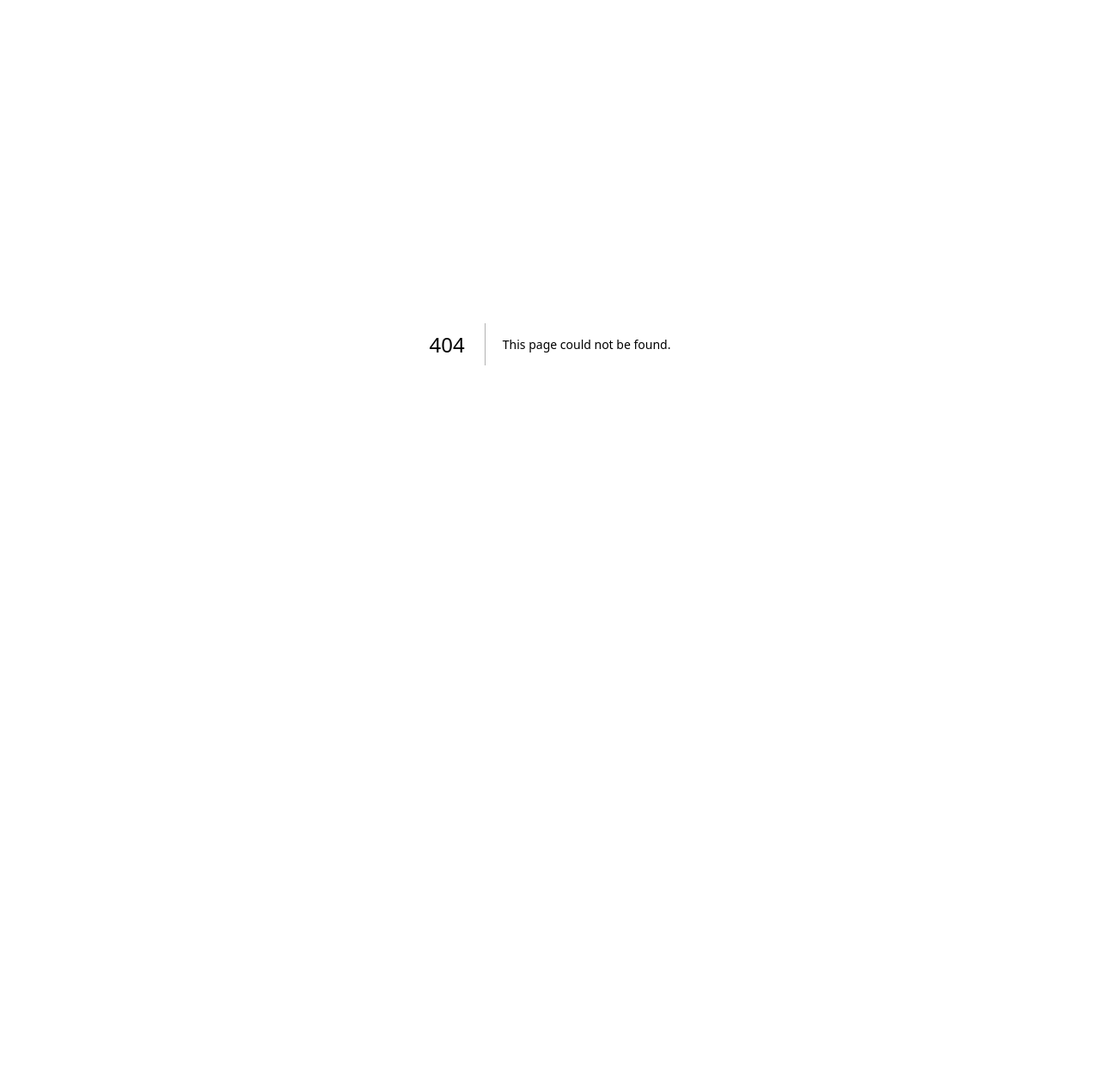
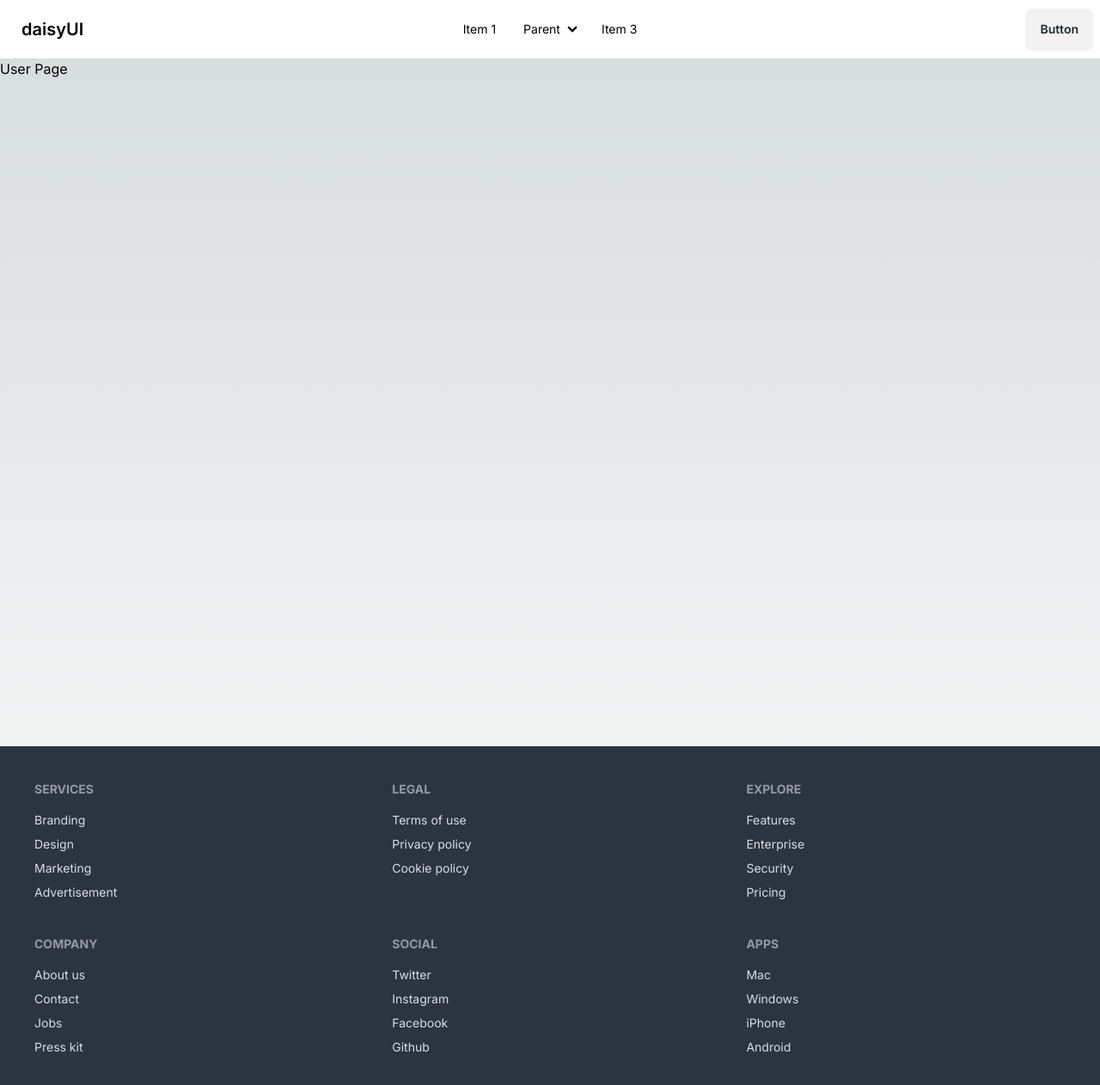
Before and after one commit to Tufahel/first-next-js-app, a Next.js app in the folder my-app/: page /dashboard/user in a window 1280 px wide. Before the commit this address had no page. Shown: the top 1262 px of the page at 86% size. Before the commit the page ends 800 px from the top, so only its background shows below. Built offline with nearby package versions, Linux system fonts and the light colour scheme.

Commit message:
group routing with different layout

```diff
--- /dev/null
+++ b/my-app/src/app/(withlayout)/dashboard/admin/page.js
@@ -0,0 +1,9 @@
+const AdminPage = () => {
+    return (
+        <div>
+            <h1>Admin Page</h1>
+        </div>
+    );
+};
+
+export default AdminPage;
--- /dev/null
+++ b/my-app/src/app/(withlayout)/dashboard/layout.js
@@ -0,0 +1,12 @@
+import Footer from "@/components/Shared/Footer";
+
+const DashboardLayout = ({children}) => {
+    return (
+        <div>
+            <div className="min-h-screen">{children}</div>
+            <Footer />
+        </div>
+    );
+};
+
+export default DashboardLayout;
--- /dev/null
+++ b/my-app/src/app/(withlayout)/dashboard/user/page.js
@@ -0,0 +1,9 @@
+const UserPage = () => {
+    return (
+        <div>
+            <h1>User Page</h1>
+        </div>
+    );
+};
+
+export default UserPage;
--- a/my-app/src/app/layout.js
+++ b/my-app/src/app/layout.js
@@ -1,5 +1,6 @@
 import { Inter } from "next/font/google";
 import "./globals.css";
+import Navbar from "@/components/Shared/Navbar";
 
 const inter = Inter({ subsets: ["latin"] });
 
@@ -11,7 +12,7 @@ export const metadata = {
 export default function RootLayout({ children }) {
   return (
     <html lang="en">
-      <body className={inter.className}>{children}</body>
+      <body className={inter.className}><Navbar /> {children}</body>
     </html>
   );
 }
--- a/my-app/src/components/Counter/Counter.js
+++ b/my-app/src/components/Counter/Counter.js
@@ -7,8 +7,8 @@ const Counter = () => {
         <div>
             <h1>This is counter page</h1>
             <h1>Counter {counter}</h1>
-            <button className="border p-2" onClick={() => setCounter(counter + 1)}>Increase</button>
-          <button className="border p-2" onClick={() => setCounter(counter - 1)}>Decrease</button>
+            <button className="btn btn-accent" onClick={() => setCounter(counter + 1)}>Increase</button>
+          <button className="btn btn-accent" onClick={() => setCounter(counter - 1)}>Decrease</button>
         </div>
     );
 };
--- /dev/null
+++ b/my-app/src/components/Shared/Footer.js
@@ -0,0 +1,51 @@
+const Footer = () => {
+  return (
+    <div>
+      <footer className="footer bg-neutral text-neutral-content grid-rows-2 p-10">
+        <nav>
+          <h6 className="footer-title">Services</h6>
+          <a className="link link-hover">Branding</a>
+          <a className="link link-hover">Design</a>
+          <a className="link link-hover">Marketing</a>
+          <a className="link link-hover">Advertisement</a>
+        </nav>
+        <nav>
+          <h6 className="footer-title">Company</h6>
+          <a className="link link-hover">About us</a>
+          <a className="link link-hover">Contact</a>
+          <a className="link link-hover">Jobs</a>
+          <a className="link link-hover">Press kit</a>
+        </nav>
+        <nav>
+          <h6 className="footer-title">Legal</h6>
+          <a className="link link-hover">Terms of use</a>
+          <a className="link link-hover">Privacy policy</a>
+          <a className="link link-hover">Cookie policy</a>
+        </nav>
+        <nav>
+          <h6 className="footer-title">Social</h6>
+          <a className="link link-hover">Twitter</a>
+          <a className="link link-hover">Instagram</a>
+          <a className="link link-hover">Facebook</a>
+          <a className="link link-hover">Github</a>
+        </nav>
+        <nav>
+          <h6 className="footer-title">Explore</h6>
+          <a className="link link-hover">Features</a>
+          <a className="link link-hover">Enterprise</a>
+          <a className="link link-hover">Security</a>
+          <a className="link link-hover">Pricing</a>
+        </nav>
+        <nav>
+          <h6 className="footer-title">Apps</h6>
+          <a className="link link-hover">Mac</a>
+          <a className="link link-hover">Windows</a>
+          <a className="link link-hover">iPhone</a>
+          <a className="link link-hover">Android</a>
+        </nav>
+      </footer>
+    </div>
+  );
+};
+
+export default Footer;
--- /dev/null
+++ b/my-app/src/components/Shared/Navbar.js
@@ -0,0 +1,77 @@
+const Navbar = () => {
+  return (
+    <div className="navbar bg-base-100">
+      <div className="navbar-start">
+        <div className="dropdown">
+          <div tabIndex={0} role="button" className="btn btn-ghost lg:hidden">
+            <svg
+              xmlns="http://www.w3.org/2000/svg"
+              className="h-5 w-5"
+              fill="none"
+              viewBox="0 0 24 24"
+              stroke="currentColor"
+            >
+              <path
+                strokeLinecap="round"
+                strokeLinejoin="round"
+                strokeWidth="2"
+                d="M4 6h16M4 12h8m-8 6h16"
+              />
+            </svg>
+          </div>
+          <ul
+            tabIndex={0}
+            className="menu menu-sm dropdown-content bg-base-100 rounded-box z-[1] mt-3 w-52 p-2 shadow"
+          >
+            <li>
+              <a>Item 1</a>
+            </li>
+            <li>
+              <a>Parent</a>
+              <ul className="p-2">
+                <li>
+                  <a>Submenu 1</a>
+                </li>
+                <li>
+                  <a>Submenu 2</a>
+                </li>
+              </ul>
+            </li>
+            <li>
+              <a>Item 3</a>
+            </li>
+          </ul>
+        </div>
+        <a className="btn btn-ghost text-xl">daisyUI</a>
+      </div>
+      <div className="navbar-center hidden lg:flex">
+        <ul className="menu menu-horizontal px-1">
+          <li>
+            <a>Item 1</a>
+          </li>
+          <li>
+            <details>
+              <summary>Parent</summary>
+              <ul className="p-2">
+                <li>
+                  <a>Submenu 1</a>
+                </li>
+                <li>
+                  <a>Submenu 2</a>
+                </li>
+              </ul>
+            </details>
+          </li>
+          <li>
+            <a>Item 3</a>
+          </li>
+        </ul>
+      </div>
+      <div className="navbar-end">
+        <a className="btn">Button</a>
+      </div>
+    </div>
+  );
+};
+
+export default Navbar;
--- a/my-app/tailwind.config.js
+++ b/my-app/tailwind.config.js
@@ -14,5 +14,7 @@ module.exports = {
       },
     },
   },
-  plugins: [],
+  plugins: [
+    require('daisyui'),
+  ],
 };
```
Also changed, not shown: my-app/package.json (+6 -5 lines), 1 other file (tests, documents, lock files or other folders).
